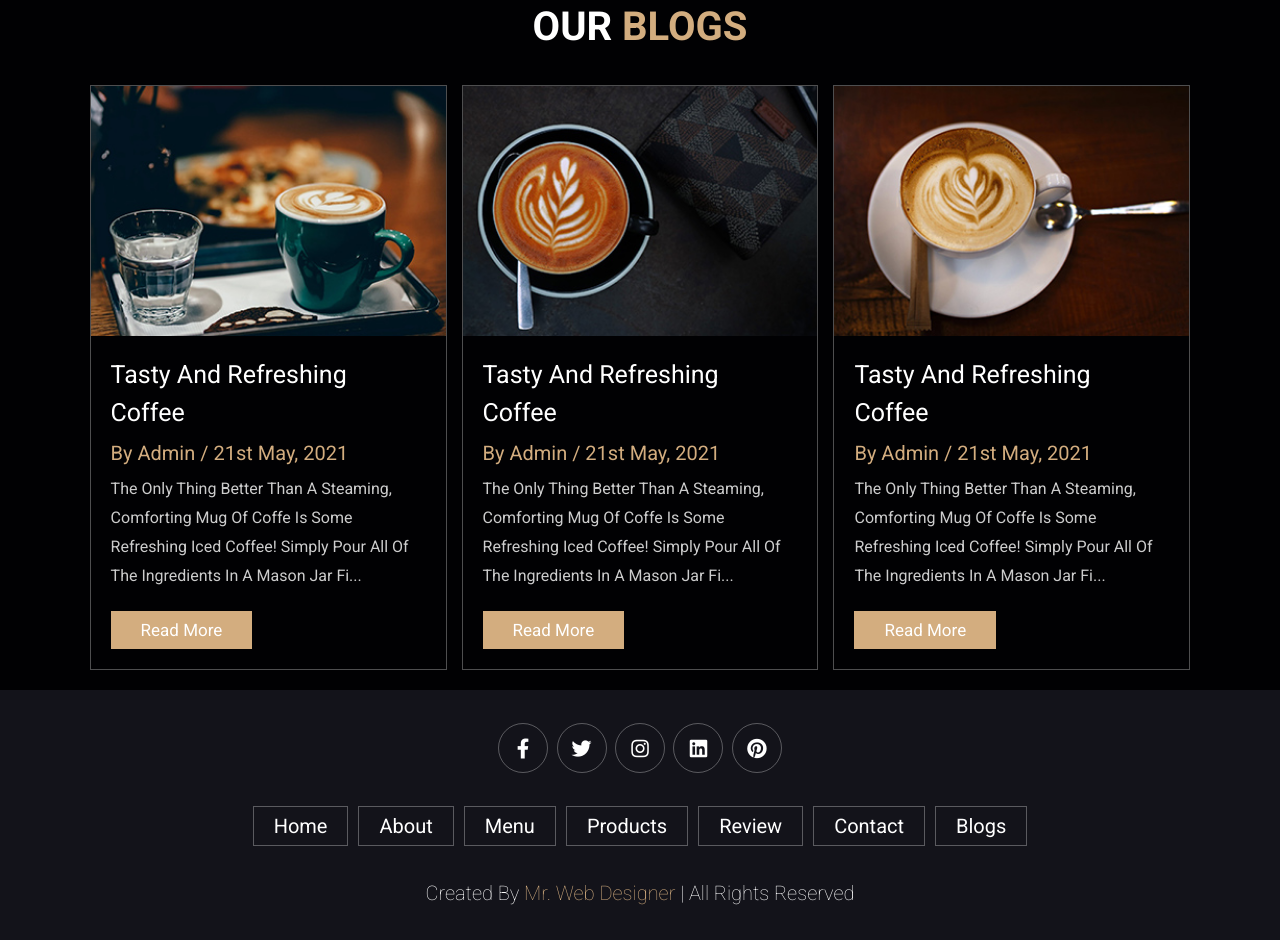
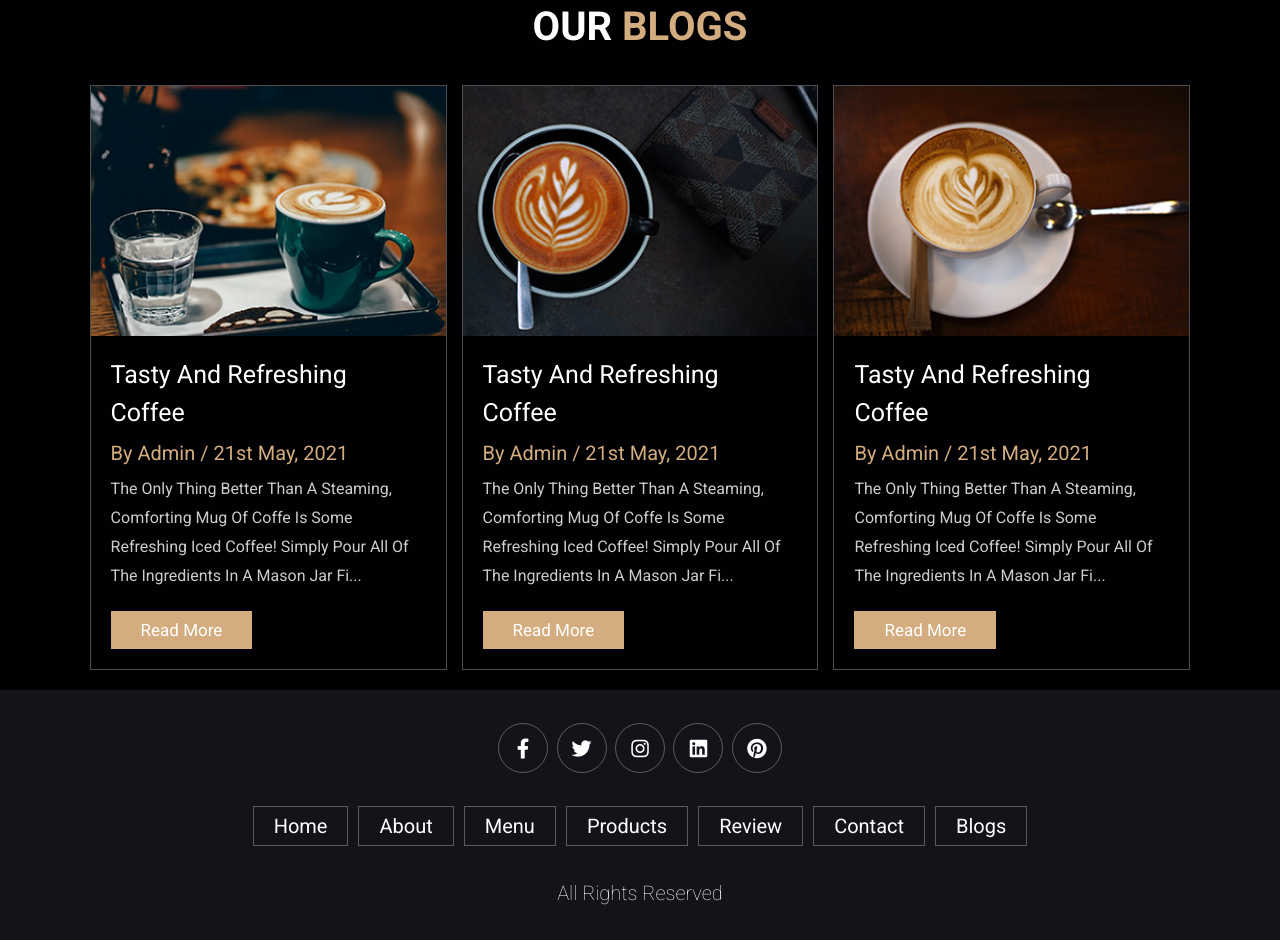
Before and after one commit to Linh18110144/TTNM, a plain HTML site: page TTNM/index.html in a window 1280 px wide. Shown: the part 3987-4927 px from the top of the page. Drawn offline with Linux system fonts and the light colour scheme.

Commit message:
Update index.html

```diff
--- a/TTNM/index.html
+++ b/TTNM/index.html
@@ -433,7 +433,7 @@
         <a href="#">blogs</a>
     </div>
 
-    <div class="credit">created by <span>mr. web designer</span> | all rights reserved</div>
+    <div class="credit">all rights reserved</div>
 
 </section>
 
```
